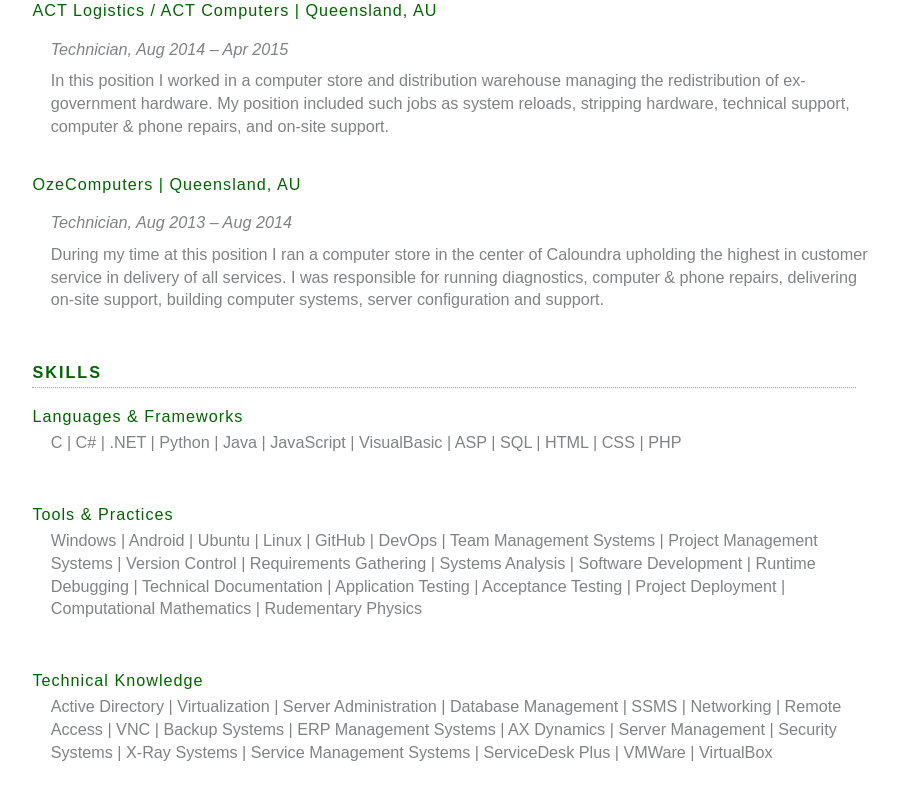
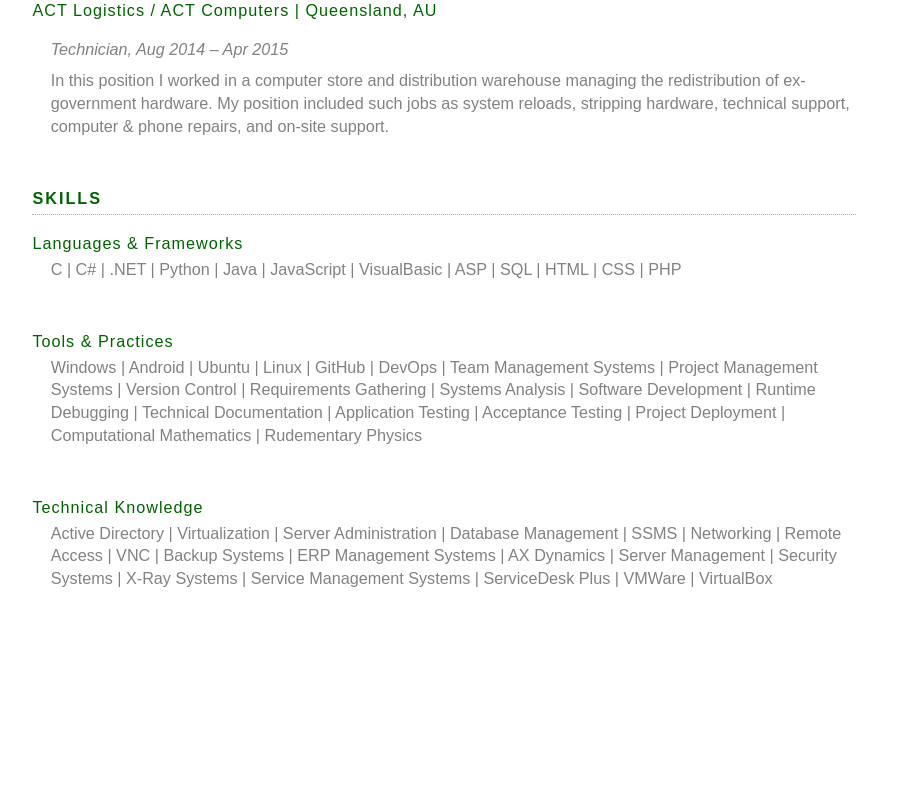
Before and after one commit to lreynolds188/Portfolio, a Next.js app: page /resume in a window 1280 px wide. Shown: the part 1502-2302 px from the top of the page, without its empty margins (150-1048 px from the left). Built offline with nearby package versions, Linux system fonts and the light colour scheme.

Commit message:
Update resume.js

```diff
--- a/pages/resume.js
+++ b/pages/resume.js
@@ -51,10 +51,6 @@ export default function Home() {
           <a className={styles.primaryTitles} href="http://www.actlogistics.com.au/" target="_blank">ACT Logistics / ACT Computers | Queensland, AU</a>
           <p className={styles.categoryDetails}>Technician, Aug 2014 – Apr 2015</p>
           <p className={styles.categoryDescription}>In this position I worked in a computer store and distribution warehouse managing the redistribution of ex-government hardware. My position included such jobs as system reloads, stripping hardware, technical support, computer & phone repairs, and on-site support.</p>
-          <br />
-          <a className={styles.primaryTitles} href="https://ozecomputers.com.au/#Computer%20Repairs%20Caloundra" target="_blank">OzeComputers | Queensland, AU</a>
-          <p className={styles.categoryDetails}>Technician, Aug 2013 – Aug 2014</p>
-          <p className={styles.categoryDescription}>During my time at this position I ran a computer store in the center of Caloundra upholding the highest in customer service in delivery of all services. I was responsible for running diagnostics, computer & phone repairs, delivering on-site support, building computer systems, server configuration and support.</p>
 
           <h2 className={styles.categoryHeaders}>Skills</h2><hr />
           <p className={styles.primaryTitles}>Languages & Frameworks</p>
```
